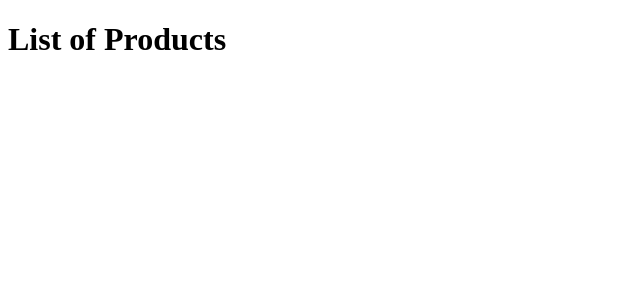
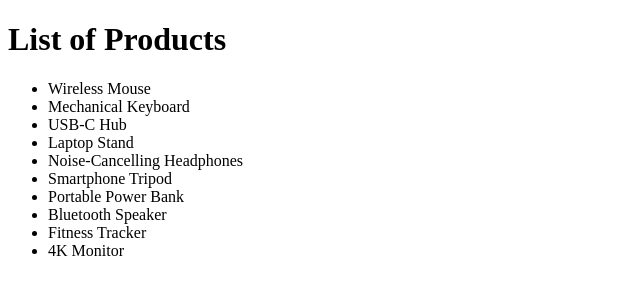
Before and after one commit to javedh-dev/learn-svelte, a SvelteKit app: page /data-loading/products in a window 1280 px wide. Shown: the top 300 px of the page, without its empty margins (0-640 px from the left). Built offline with nearby package versions, Linux system fonts and the light colour scheme; data requests are answered from the project's data file.

Commit message:
Page data

```diff
--- /dev/null
+++ b/src/routes/data-loading/products/+page.js
@@ -0,0 +1,14 @@
+export const load = async ({ fetch }) => {
+	const res = await fetch('http://localhost:4000/products');
+	const data = await res.json();
+	if (res.ok) {
+		return {
+			products: data
+		};
+	} else {
+		return {
+			status: res.status,
+			error: new Error('Could not load the data')
+		};
+	}
+};
--- a/src/routes/data-loading/products/+page.svelte
+++ b/src/routes/data-loading/products/+page.svelte
@@ -1 +1,11 @@
+<script>
+	export let data;
+	const { products } = data;
+</script>
+
 <h1>List of Products</h1>
+<ul>
+	{#each products as product}
+		<li>{product.title}</li>
+	{/each}
+</ul>
```
